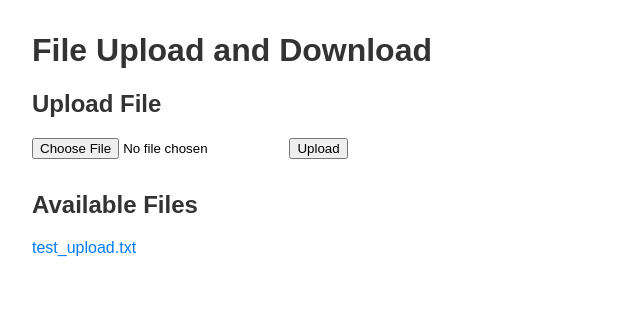
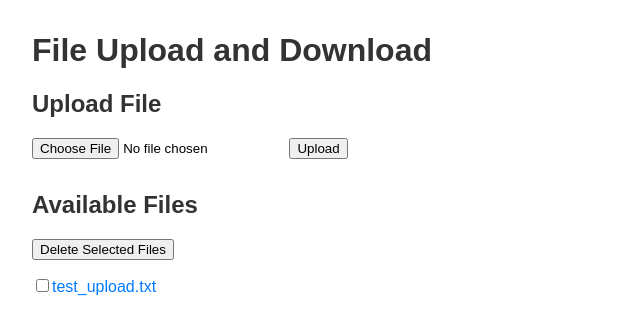
Before and after one commit to Shiguemi/drive, a Flask app: page / in a window 1280 px wide. Shown: the top 335 px of the page, without its empty margins (0-640 px from the left). Run offline with Flask 2, Linux system fonts and the light colour scheme.

Commit message:
feat: Add file deletion functionality
This commit introduces the ability for users to delete uploaded files.

The implementation includes:
- A new `/delete` endpoint in `app.py` to handle file deletion.
- A "Delete Selected Files" button and checkboxes for each file in `templates/index.html`.
- Updated JavaScript in `static/script.js` to handle the selection of files and send the deletion request to the server.

```diff
--- a/app.py
+++ b/app.py
@@ -41,6 +41,18 @@ def list_files():
     files = os.listdir(app.config['UPLOAD_FOLDER'])
     return {'files': files}
 
+@app.route('/delete', methods=['POST'])
+def delete_files():
+    data = request.get_json()
+    files_to_delete = data.get('files', [])
+    for filename in files_to_delete:
+        if '/' in filename or '\\' in filename:
+            continue
+        file_path = os.path.join(app.config['UPLOAD_FOLDER'], filename)
+        if os.path.exists(file_path):
+            os.remove(file_path)
+    return {'message': 'Files deleted successfully'}
+
 if __name__ == "__main__":
     if not os.path.exists(UPLOAD_FOLDER):
         os.makedirs(UPLOAD_FOLDER)
--- a/static/script.js
+++ b/static/script.js
@@ -3,6 +3,7 @@ document.addEventListener('DOMContentLoaded', () => {
     const fileInput = document.getElementById('file-input');
     const uploadStatus = document.getElementById('upload-status');
     const fileList = document.getElementById('file-list');
+    const deleteButton = document.getElementById('delete-button');
 
     const fetchFiles = async () => {
         const response = await fetch('/files');
@@ -10,6 +11,12 @@ document.addEventListener('DOMContentLoaded', () => {
         fileList.innerHTML = '';
         data.files.forEach(file => {
             const li = document.createElement('li');
+            const checkbox = document.createElement('input');
+            checkbox.type = 'checkbox';
+            checkbox.name = 'file';
+            checkbox.value = file;
+            li.appendChild(checkbox);
+
             const a = document.createElement('a');
             a.href = `/uploads/${file}`;
             a.textContent = file;
@@ -17,6 +24,38 @@ document.addEventListener('DOMContentLoaded', () => {
             fileList.appendChild(li);
         });
     };
+
+    deleteButton.addEventListener('click', async () => {
+        const selectedFiles = [];
+        const checkboxes = document.querySelectorAll('#file-list input[type="checkbox"]:checked');
+        checkboxes.forEach(checkbox => {
+            selectedFiles.push(checkbox.value);
+        });
+
+        if (selectedFiles.length === 0) {
+            alert('Please select files to delete.');
+            return;
+        }
+
+        try {
+            const response = await fetch('/delete', {
+                method: 'POST',
+                headers: {
+                    'Content-Type': 'application/json'
+                },
+                body: JSON.stringify({ files: selectedFiles })
+            });
+
+            if (response.ok) {
+                fetchFiles();
+            } else {
+                const error = await response.text();
+                alert(`Error deleting files: ${error}`);
+            }
+        } catch (error) {
+            alert(`Error deleting files: ${error.message}`);
+        }
+    });
 
     uploadForm.addEventListener('submit', async (e) => {
         e.preventDefault();
--- a/templates/index.html
+++ b/templates/index.html
@@ -17,9 +17,13 @@
     <div id="upload-status"></div>
 
     <h2>Available Files</h2>
+    <button id="delete-button">Delete Selected Files</button>
     <ul id="file-list">
         {% for file in files %}
-            <li><a href="{{ url_for('uploaded_file', filename=file) }}">{{ file }}</a></li>
+        <li>
+            <input type="checkbox" name="file" value="{{ file }}">
+            <a href="{{ url_for('uploaded_file', filename=file) }}">{{ file }}</a>
+        </li>
         {% endfor %}
     </ul>
 
```
